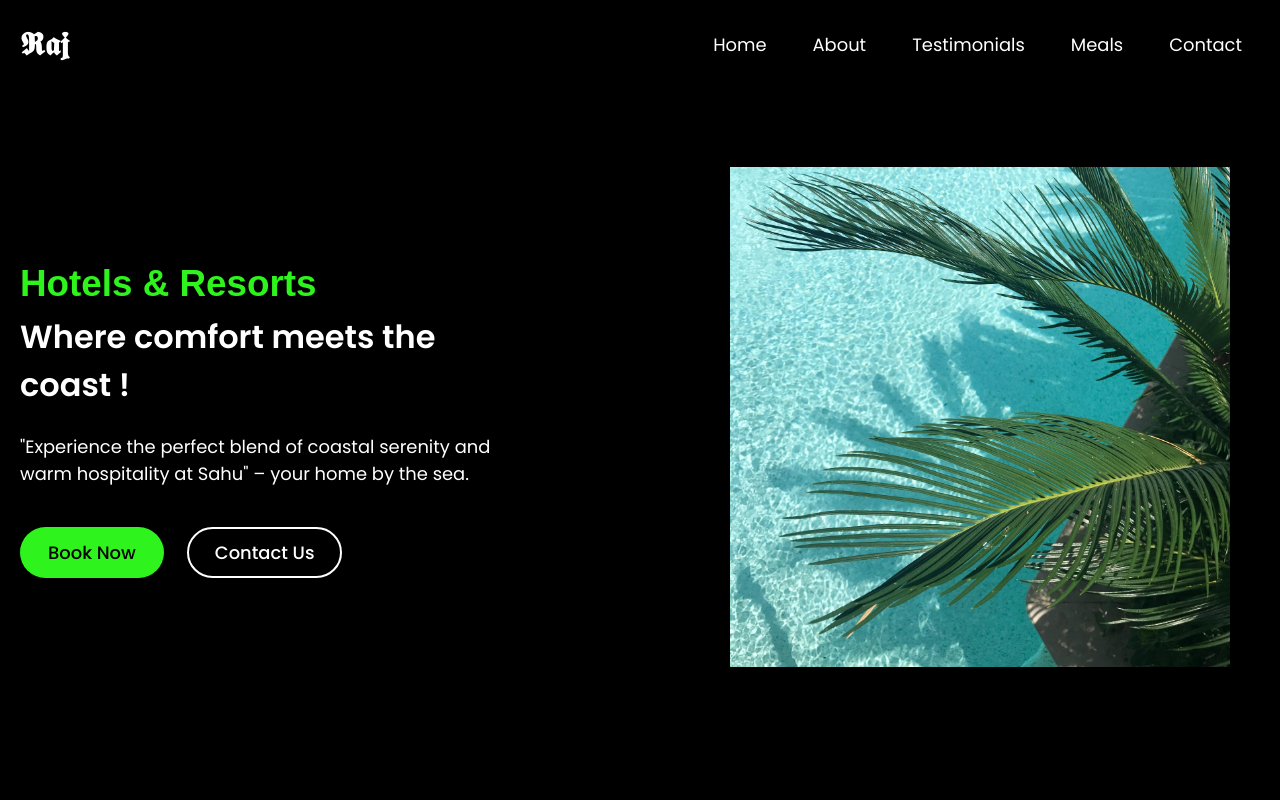
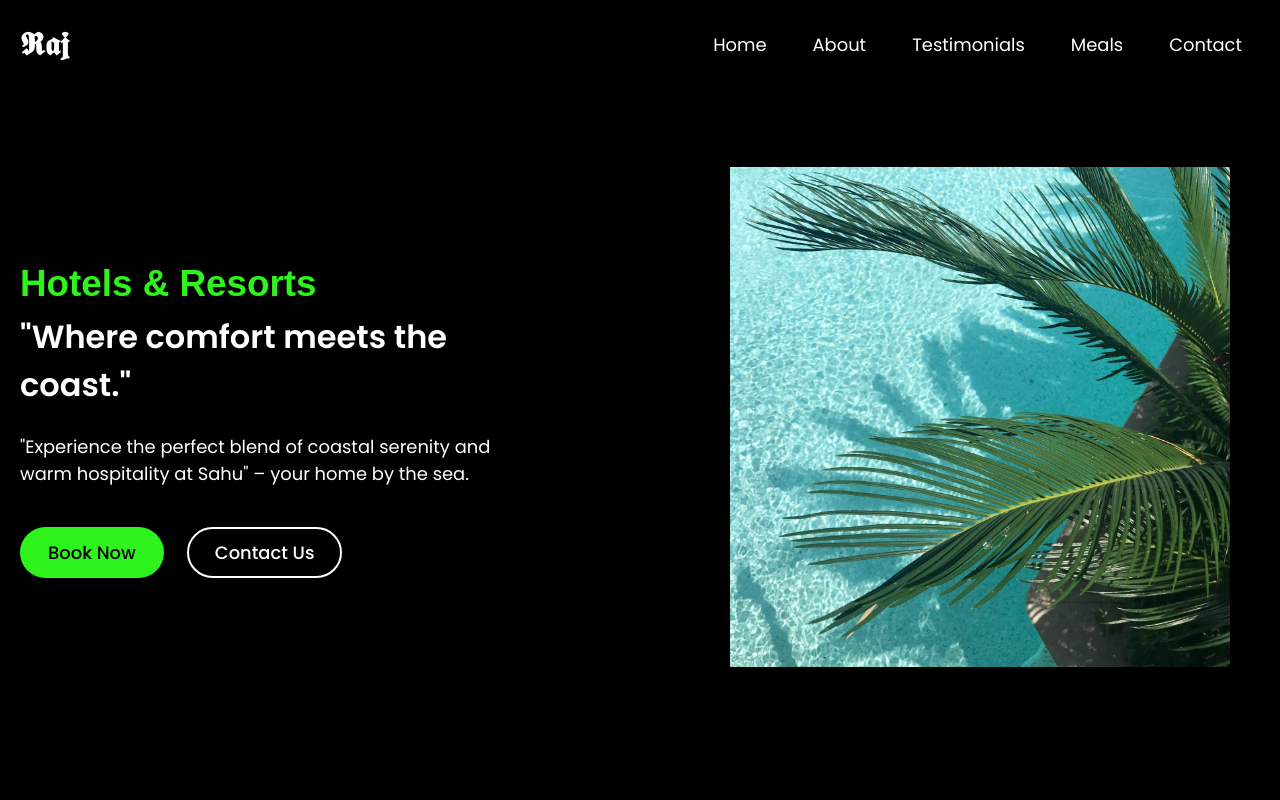
Before and after one commit to swarup-kumar-sahoo/Hotel-Management-Fully-Database-Implement, a plain HTML site: page index.html in a window 1280 px wide. Shown: the top 800 px of the page. Drawn offline with nearby package versions, Linux system fonts and the light colour scheme; a web font is replaced by a local one.

Commit message:
index.html

```diff
--- a/index.html
+++ b/index.html
@@ -44,7 +44,7 @@
         <div class="section-content">
           <div class="hero-details">
             <h2 class="title">Hotels & Resorts</h2>
-            <h3 class="subtitle">Where comfort meets the coast !</h3>
+            <h3 class="subtitle">"Where comfort meets the coast."</h3>
             <p class="description">"Experience the perfect blend of coastal serenity and warm hospitality at Sahu" – your home by the sea.</p>
             <div class="buttons">
               <a href="booking.html" class="button order-now">Book Now</a>
```
